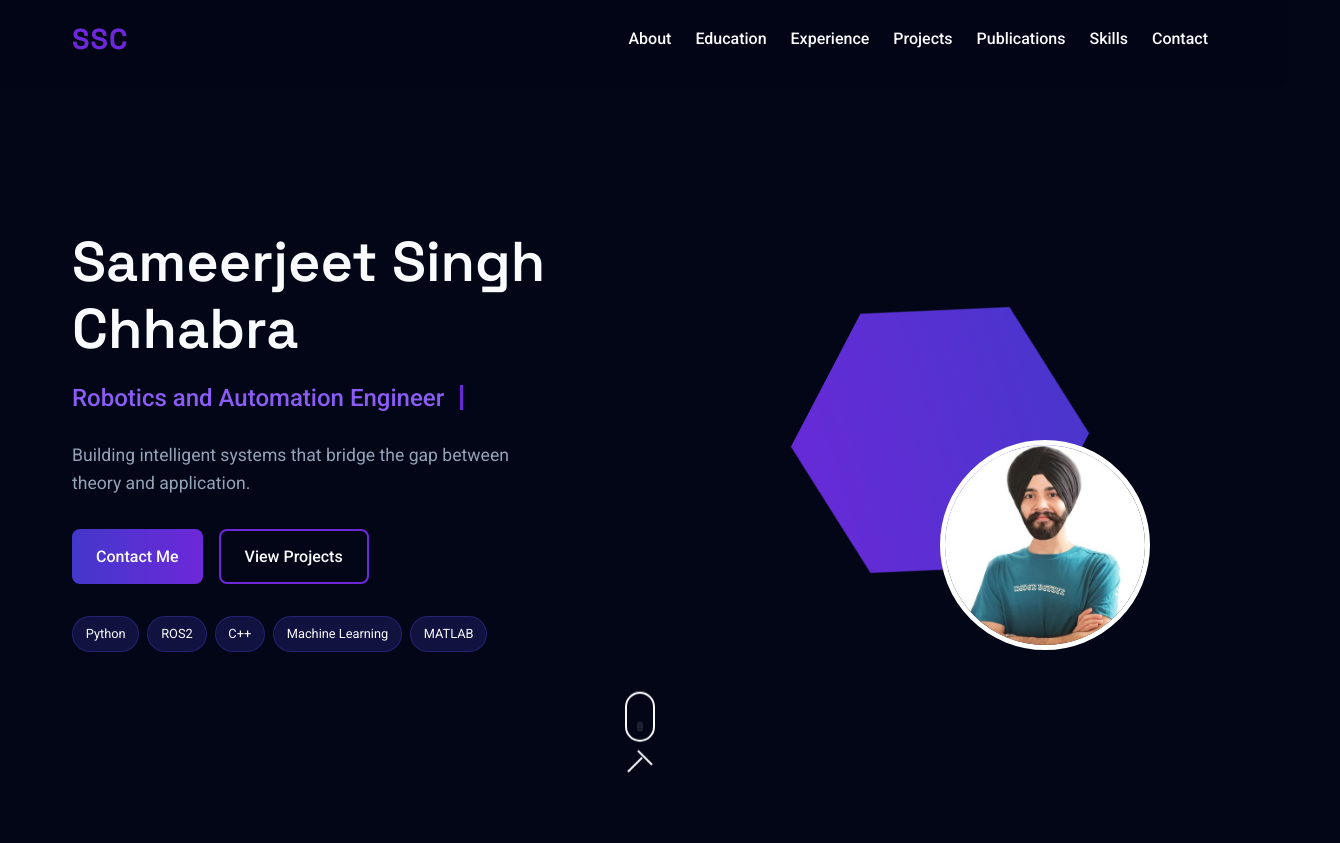
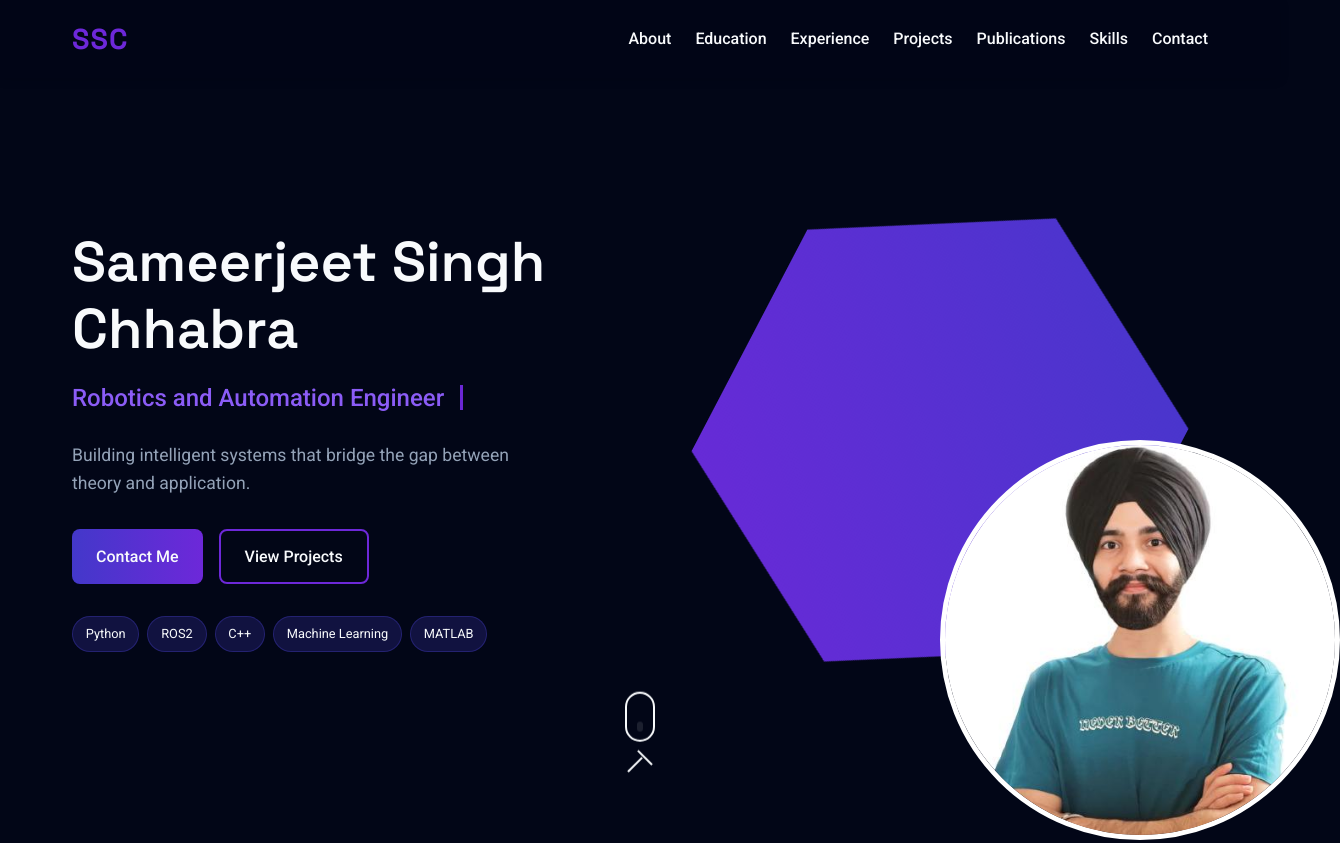
Before and after one commit to Sjschhabra/Sjschhabra.github.io, a plain HTML site: page index.html in a window 1280 px wide. Shown: the top 843 px of the page, 1340 px wide, since content can reach past the window. Drawn offline with nearby package versions, Linux system fonts and the light colour scheme; files whose address does not match are found by name.

Commit message:
Update styles.css

```diff
--- a/styles.css
+++ b/styles.css
@@ -304,8 +304,8 @@ header {
 
 .image-container {
   position: relative;
-  width: 300px;  /* increased size */
-  height: 300px;
+  width: 500px;  /* increased size */
+  height: 500px;
   margin: auto;
 }
 
@@ -331,8 +331,8 @@ header {
 
 /* Profile Picture (circular, on top of hexagon) */
 .profile-pic {
-  width: 70%;
-  height: 70%;
+  width: 80%;
+  height: 80%;
   object-fit: cover;
   border-radius: 50%;
   border: 5px solid white;
```
